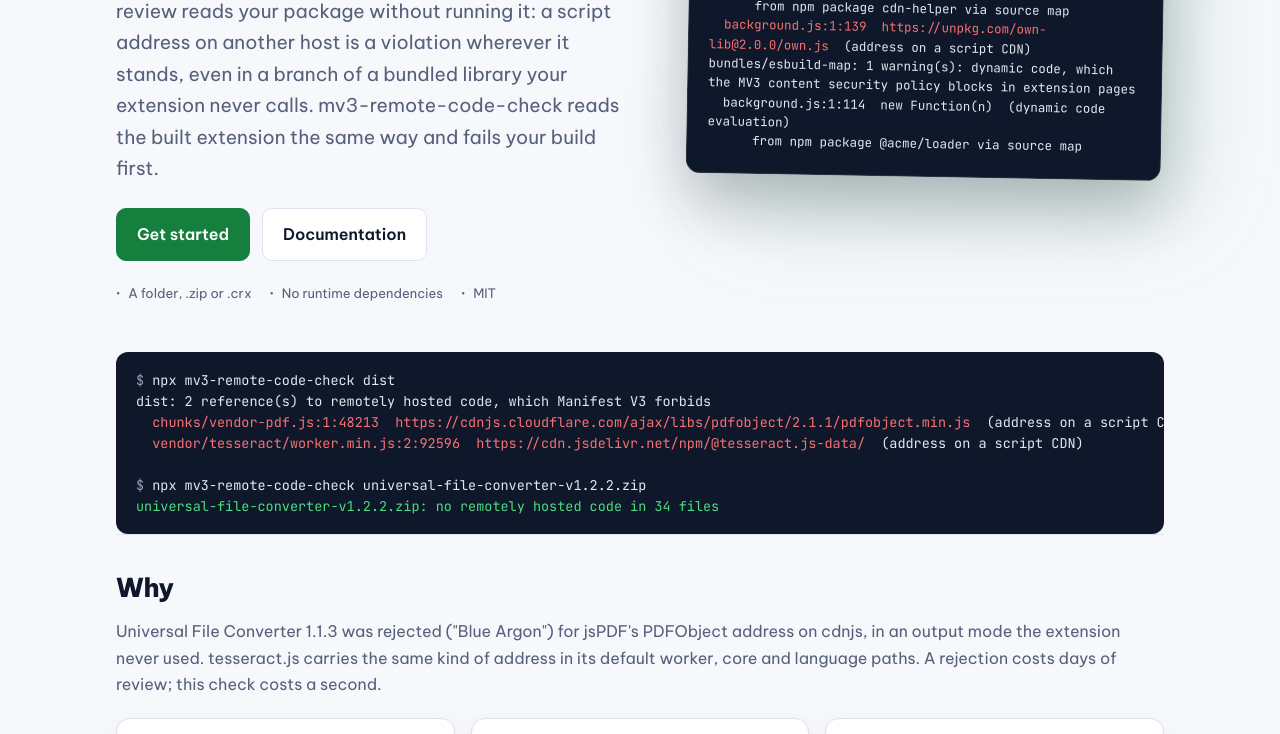
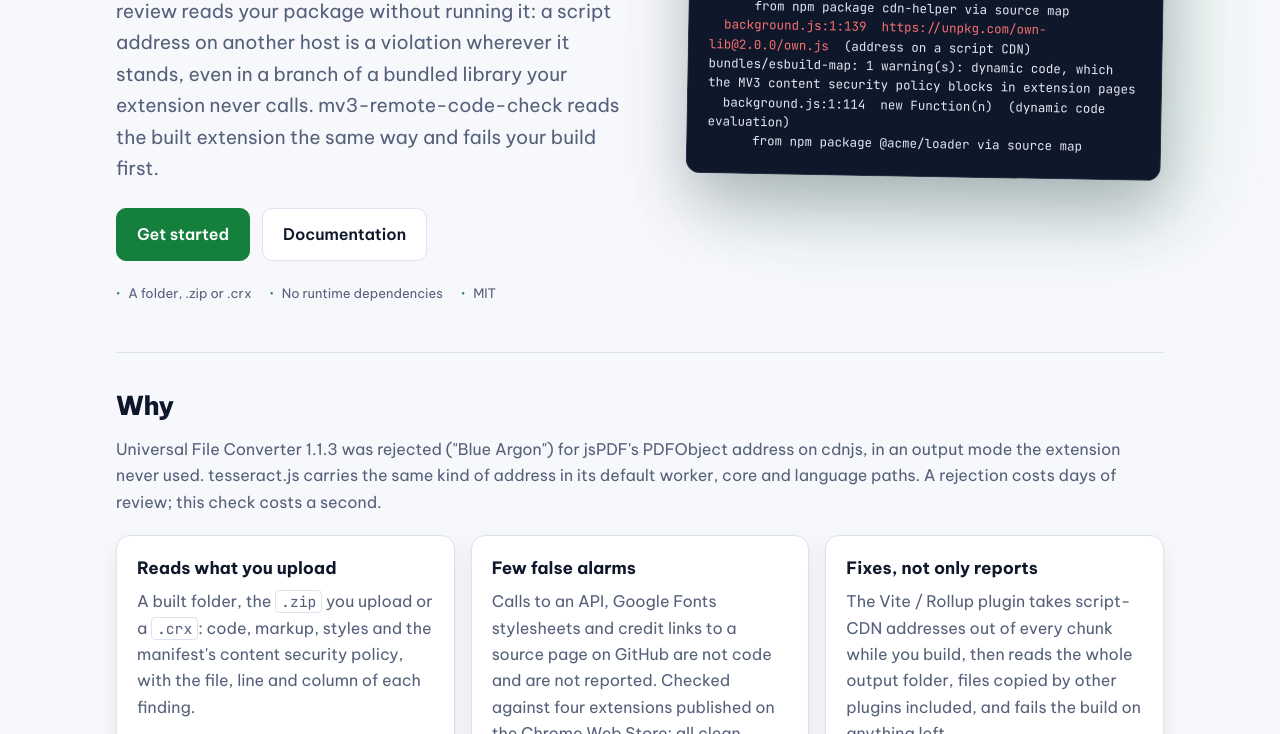
Before and after one commit to vannt-dev/mv3-remote-code-check, a browser extension: page docs/index.html in a window 1280 px wide. Shown: the part 480-1214 px from the top of the page. Drawn offline with Linux system fonts and the light colour scheme.

Commit message:
docs(site): drop the old example output below the hero
It was stale sample output; the hero terminal now shows a fresh real run.

```diff
--- a/docs/index.html
+++ b/docs/index.html
@@ -550,14 +550,6 @@
         </div>
       </header>
 
-      <pre><span class="dim">$</span> npx mv3-remote-code-check dist
-dist: 2 reference(s) to remotely hosted code, which Manifest V3 forbids
-  <span class="miss">chunks/vendor-pdf.js:1:48213  https://cdnjs.cloudflare.com/ajax/libs/pdfobject/2.1.1/pdfobject.min.js</span>  (address on a script CDN)
-  <span class="miss">vendor/tesseract/worker.min.js:2:92596  https://cdn.jsdelivr.net/npm/@tesseract.js-data/</span>  (address on a script CDN)
-
-<span class="dim">$</span> npx mv3-remote-code-check universal-file-converter-v1.2.2.zip
-<span class="ok">universal-file-converter-v1.2.2.zip: no remotely hosted code in 34 files</span></pre>
-
       <section id="why">
         <h2 data-i18n="why.h2">Why</h2>
         <p class="sub" data-i18n="why.sub">
```
